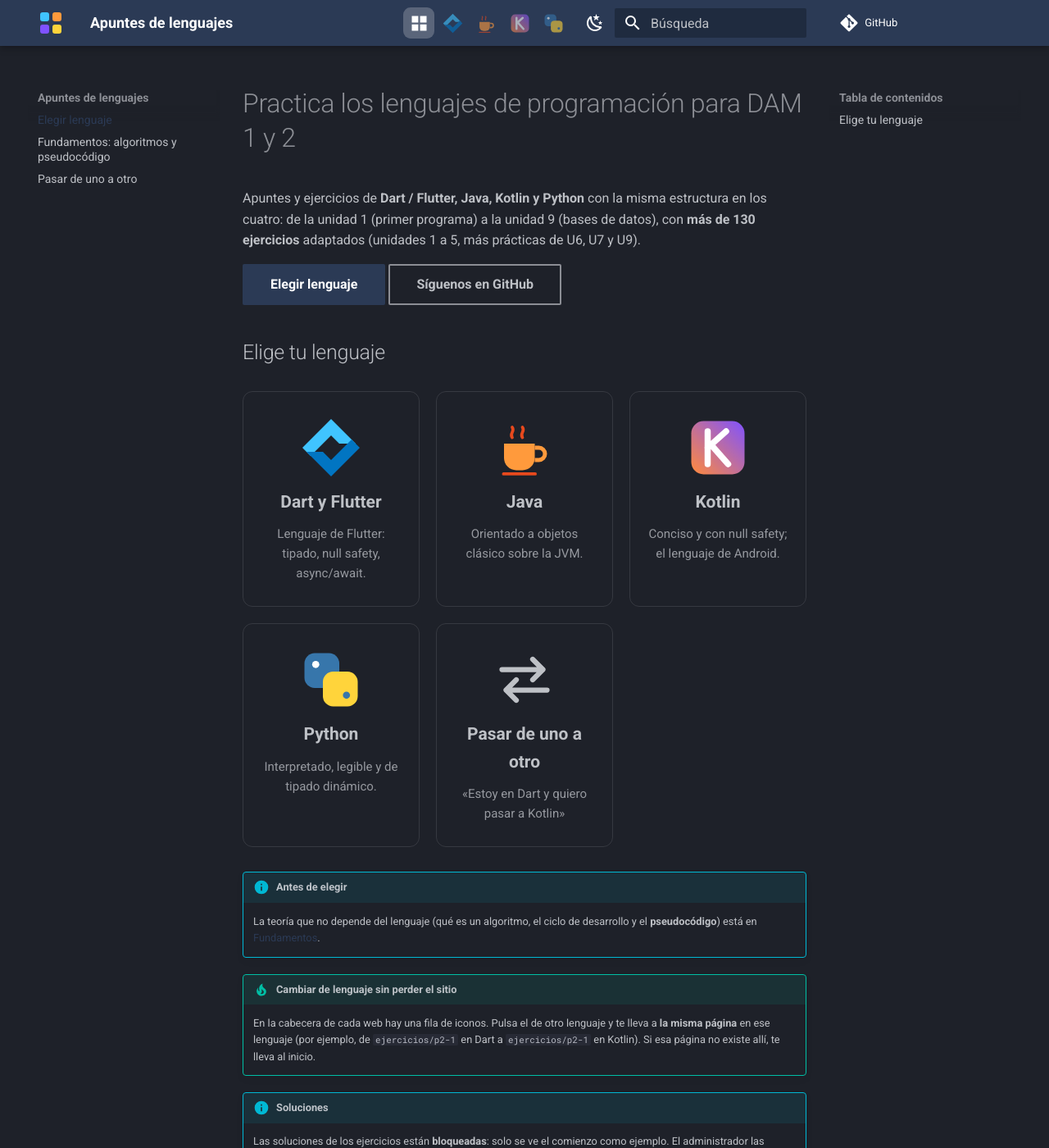
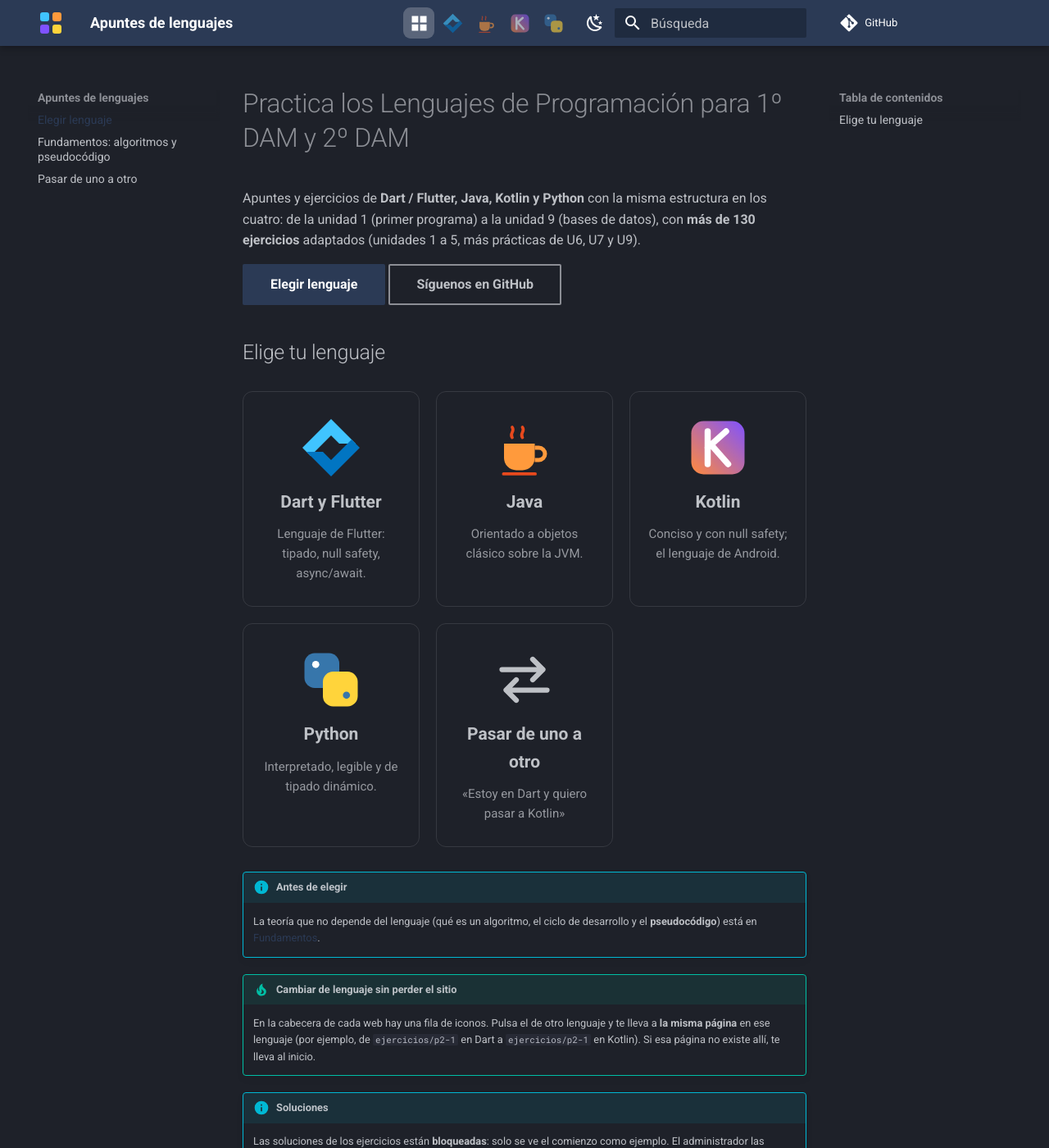
Before and after one commit to apuntes-dam/apuntes-lenguajes, an MkDocs documentation site: the page built from docs/index.md, in a window 1280 px wide and 1400 px high. Shown: the whole window at 82% size. Built offline with MkDocs 1.6.1 and Material for MkDocs 9.7.7, drawn with Linux system fonts in a browser that asks for light colours; comment, search, counter and statistics services are not loaded; some of the changed text lies outside the part shown.

Commit message:
Unifica el titulo: Practica los Lenguajes de Programacion para 1 DAM y 2 DAM
Co-Authored-By: Claude Sonnet 5.5 <noreply@anthropic.com>

```diff
--- a/docs/index.md
+++ b/docs/index.md
@@ -1,4 +1,4 @@
-# Practica los lenguajes de programación para DAM 1 y 2
+# Practica los Lenguajes de Programación para 1º DAM y 2º DAM
 
 Apuntes y ejercicios de **Dart / Flutter, Java, Kotlin y Python** con la misma estructura en los cuatro: de la unidad 1 (primer programa) a la unidad 9 (bases de datos), con **más de 130 ejercicios** adaptados (unidades 1 a 5, más prácticas de U6, U7 y U9).
 
--- a/mkdocs.yml
+++ b/mkdocs.yml
@@ -34,7 +34,7 @@ extra:
     - icon: fontawesome/brands/github
       link: https://github.com/apuntes-dam/
       name: Síguenos en GitHub
-copyright: Practica los lenguajes de programación para DAM 1 y 2 · <a href="https://github.com/apuntes-dam/">Síguenos en GitHub</a>
+copyright: Practica los Lenguajes de Programación para 1º DAM y 2º DAM · <a href="https://github.com/apuntes-dam/">Síguenos en GitHub</a>
 markdown_extensions:
   - admonition
   - tables
```
